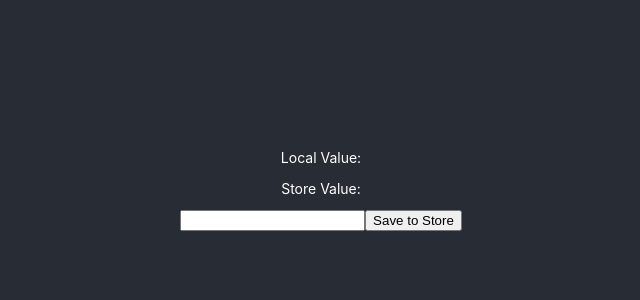
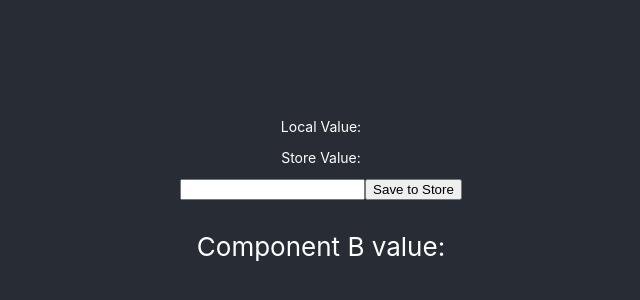
Before and after one commit to turcuciprian/hooks_context_provider_example, a React (Create React App) app: page / in a window 1280 px wide. Shown: the part 216-516 px from the top of the page, without its empty margins (319-959 px from the left). Built offline with nearby package versions, Linux system fonts and the light colour scheme.

Commit message:
added extra component

```diff
--- a/src/App.js
+++ b/src/App.js
@@ -1,7 +1,7 @@
 import React, { useState } from "react";
 import "./App.css";
-import "./MyForm";
 import MyForm from "./MyForm";
+import ComponentB from "./ComponentB";
 import theContext from "./theContext";
 
 function App() {
@@ -11,7 +11,8 @@ function App() {
     <div className="App">
       <Provider value={{ myFieldValue, setMyFieldValue }}>
         <header className="App-header">
-          <MyForm />
+          <MyForm /><br/>
+          <ComponentB />
         </header>
       </Provider>
     </div>
--- /dev/null
+++ b/src/ComponentB.js
@@ -0,0 +1,8 @@
+import React, { useState, useContext } from "react";
+import theContext from "./theContext";
+
+function ComponentB() {
+  const { myFieldValue } = useContext(theContext);
+  return <div>Component B value: {myFieldValue}</div>;
+}
+export default ComponentB;
```
